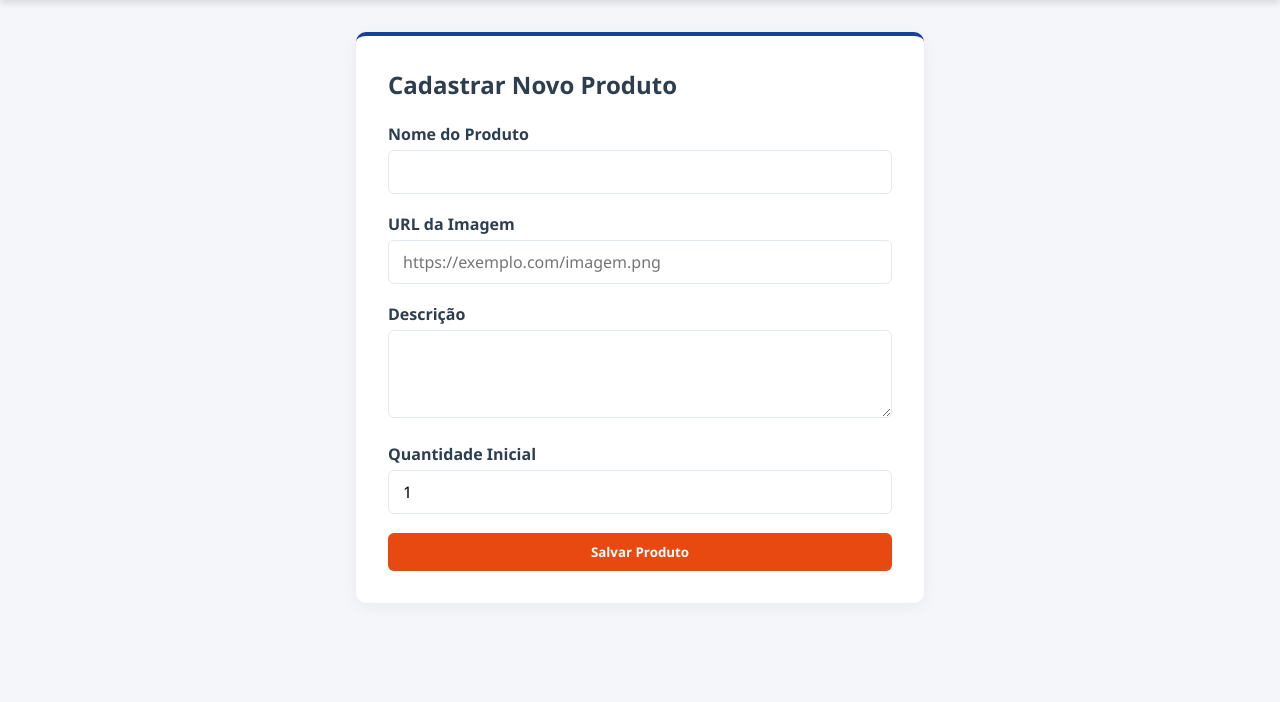
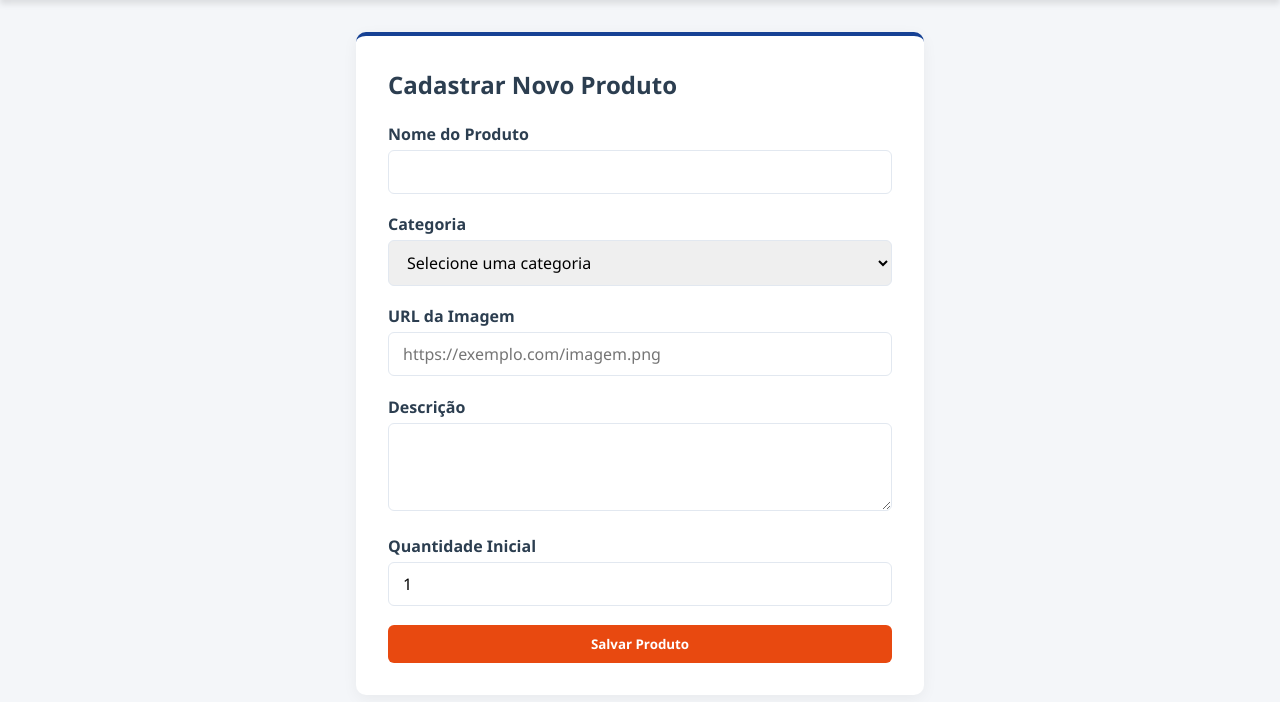
Before and after one commit to matheusbonenti-spec/aomosarifado, a Flask app: page /produtos/novo in a window 1280 px wide. Shown: the part 70-772 px from the top of the page. Run offline with Flask 3, Linux system fonts and the light colour scheme; a user stored in the database is signed in.

Commit message:
Atualização do site com categorias e pop-ups

```diff
--- a/app.py
+++ b/app.py
@@ -82,8 +82,8 @@ def estoque():
             query = "SELECT * FROM produtos WHERE id = %s ORDER BY id DESC"
             cursor.execute(query, (int(busca),))
         else:
-            query = "SELECT * FROM produtos WHERE nome LIKE %s ORDER BY id DESC"
-            cursor.execute(query, (f"%{busca}%",))
+            query = "SELECT * FROM produtos WHERE nome LIKE %s OR categoria LIKE %s ORDER BY id DESC"
+            cursor.execute(query, (f"%{busca}%", f"%{busca}%"))
     else:
         cursor.execute("SELECT * FROM produtos ORDER BY id DESC")
 
@@ -167,6 +167,7 @@ def deletar_usuario(id):
 def cadastrar_produto():
     if request.method == 'POST':
         nome = request.form['nome'].strip()
+        categoria = request.form.get('categoria', '').strip()
         imagem_url = request.form['imagem_url'].strip()
         descricao = request.form['descricao'].strip()
         quantidade = int(request.form['quantidade'])
@@ -174,8 +175,8 @@ def cadastrar_produto():
         conn = get_db()
         cursor = conn.cursor()
         cursor.execute(
-            "INSERT INTO produtos (nome, imagem_url, descricao, quantidade) VALUES (%s, %s, %s, %s)",
-            (nome, imagem_url, descricao, quantidade)
+            "INSERT INTO produtos (nome, categoria, imagem_url, descricao, quantidade) VALUES (%s, %s, %s, %s, %s)",
+            (nome, categoria, imagem_url, descricao, quantidade)
         )
         conn.commit()
         cursor.close()
@@ -198,13 +199,14 @@ def editar_produto(id):
 
         if acao == 'atualizar':
             nome = request.form['nome'].strip()
+            categoria = request.form.get('categoria', '').strip()
             imagem_url = request.form['imagem_url'].strip()
             descricao = request.form['descricao'].strip()
             quantidade = int(request.form['quantidade'])
 
             cursor.execute(
-                "UPDATE produtos SET nome = %s, imagem_url = %s, descricao = %s, quantidade = %s WHERE id = %s",
-                (nome, imagem_url, descricao, quantidade, id)
+                "UPDATE produtos SET nome = %s, categoria = %s, imagem_url = %s, descricao = %s, quantidade = %s WHERE id = %s",
+                (nome, categoria, imagem_url, descricao, quantidade, id)
             )
             conn.commit()
             flash('Produto atualizado!', 'success')
--- a/banco.sql
+++ b/banco.sql
@@ -12,6 +12,7 @@ CREATE TABLE IF NOT EXISTS usuarios (
 CREATE TABLE IF NOT EXISTS produtos (
     id INT AUTO_INCREMENT PRIMARY KEY,
     nome VARCHAR(100) NOT NULL,
+    categoria VARCHAR(50) NOT NULL DEFAULT 'Ferramentas',
     imagem_url TEXT,
     descricao TEXT,
     quantidade INT NOT NULL DEFAULT 0
@@ -21,3 +22,6 @@ CREATE TABLE IF NOT EXISTS produtos (
 INSERT INTO usuarios (nome, usuario, senha, e_admin)
 SELECT 'Administrador SENAI', 'admin', 'scrypt:32768:8:1$m9g52J4o8d4K$5dbbfcb6e74b122dd70df83eb2e5d95e2df40bbf9b2e8bfbc5ecf235941c6183a31c50e410f9e9cf2efb2512fefc2a937a0980590a2ffbf296d38e3a2e0a2948', TRUE
 WHERE NOT EXISTS (SELECT 1 FROM usuarios WHERE usuario = 'admin');
+
+-- Preenche a categoria de produtos antigos já existentes no banco
+UPDATE produtos SET categoria = 'Ferramentas' WHERE categoria IS NULL OR categoria = '';
--- a/templates/cadastrar_produto.html
+++ b/templates/cadastrar_produto.html
@@ -23,6 +23,18 @@
                     <input type="text" name="nome" class="form-control" required>
                 </div>
                 <div class="form-group">
+                    <label>Categoria</label>
+                    <select name="categoria" class="form-control" required>
+                        <option value="" disabled selected>Selecione uma categoria</option>
+                        <option value="Elétrica">Elétrica</option>
+                        <option value="Mecânica">Mecânica</option>
+                        <option value="Ferramentas">Ferramentas</option>
+                        <option value="Acabamento">Acabamento</option>
+                        <option value="Instrumentos de Medição">Instrumentos de Medição</option>
+                        <option value="Fiação">Fiação</option>
+                    </select>
+                </div>
+                <div class="form-group">
                     <label>URL da Imagem</label>
                     <input type="url" name="imagem_url" class="form-control" placeholder="https://exemplo.com/imagem.png">
                 </div>
```
Also changed, not shown: static/style.css (+21 -5 lines), templates/editar_produto.html (+11 -0 lines), templates/estoque.html (+19 -1 lines).
